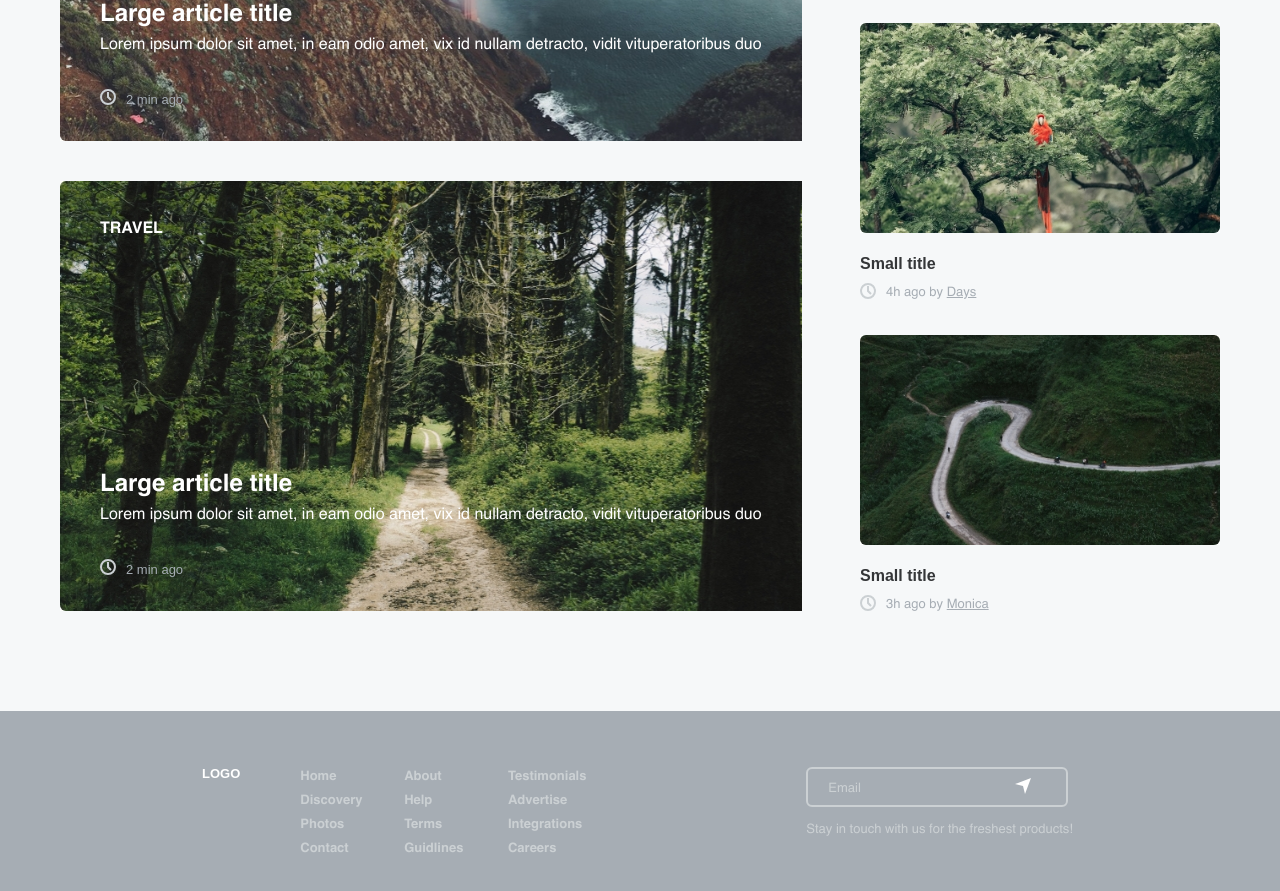
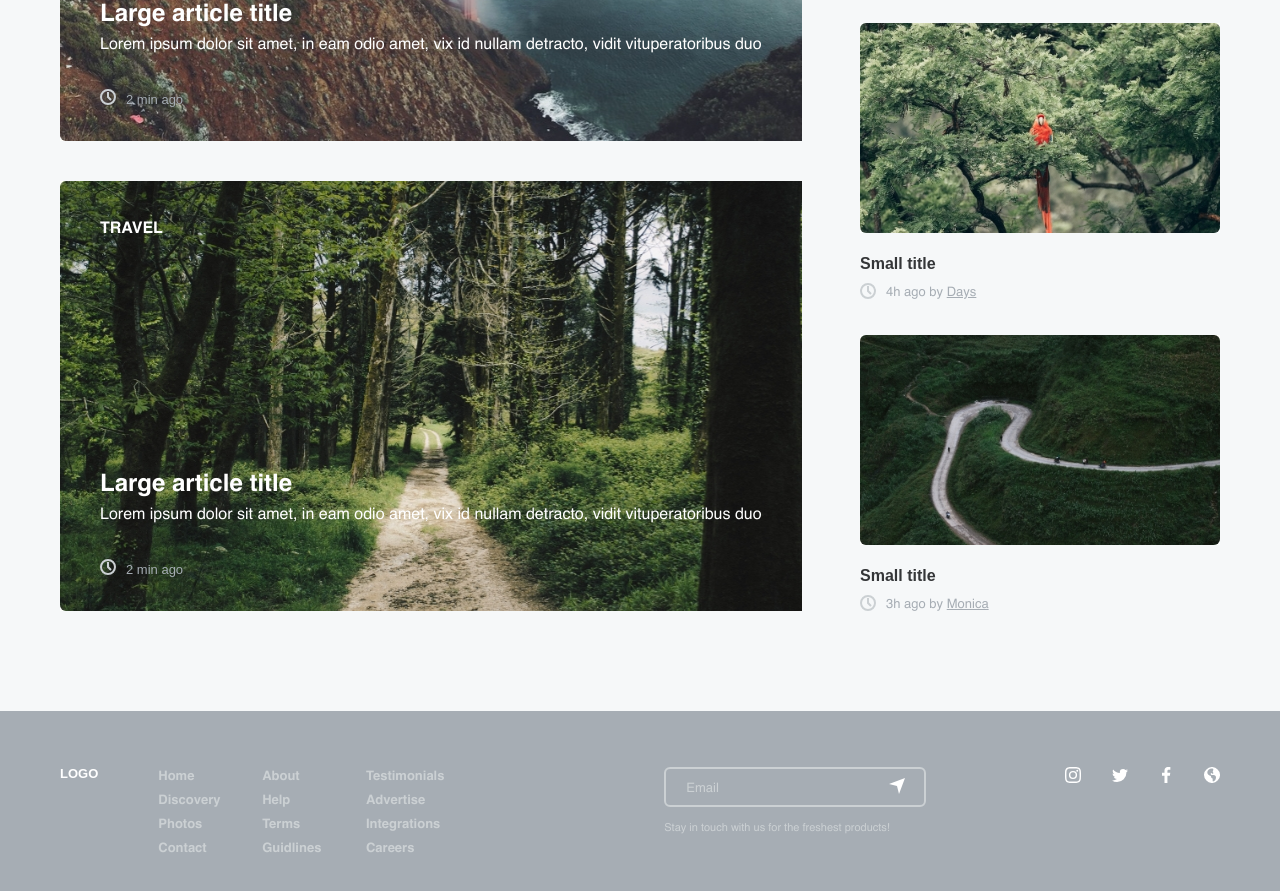
Before and after one commit to temito93/unilab-temo, a website: page index.html in a window 1280 px wide. Shown: the part 1490-2381 px from the top of the page. Drawn offline with Linux system fonts and the light colour scheme; a web font is replaced by a local one.

Commit message:
added footer

```diff
--- a/index.html
+++ b/index.html
@@ -285,6 +285,30 @@
                 <p>Stay in touch with us for the freshest products!</p>
             </div>
         </div>
+
+
+        <div class="footer-soc">
+            <div class="footer-in">
+                <a href="#"><img src="img/instagram.svg" alt="img"></a>
+
+            </div>
+
+            <div class="footer-twit">
+                <a href="#"><img src="img/twitter.svg" alt="img"></a>
+
+            </div>
+
+            <div class="footer-fb">
+                <a href="#"><img src="img/facebook.svg" alt="img"></a>
+
+            </div>
+
+            <div class="footer-path">
+                <a href="#"><img src="img/path4.svg" alt="img"></a>
+
+            </div>
+
+        </div>
     </div>
 </footer>
 
--- a/scss/site/footer.scss
+++ b/scss/site/footer.scss
@@ -6,7 +6,7 @@ footer {
         width: $w-100;
         margin: $m-center;
         display: flex;
-        padding: 56px 0 60px 142px;
+        padding: 56px 0 60px 0px;
 
         .footer-logo {
             h2 {
@@ -91,7 +91,7 @@ footer {
                     display: flex;
                     align-items: center;
                     border: 2px solid $ex-grey;
-                    padding-right: 20px;
+
 
                     height: 40px;
                     border-radius: 6px;
@@ -116,6 +116,10 @@ footer {
 
 
                     }
+                    .email-send {
+                        margin-left: 19px;
+                        margin-right: 19px;
+                    }
 
 
                 }
@@ -125,11 +129,19 @@ footer {
                 margin-top:16px;
                 p {
                     font-family: 'Helvetica', sans-serif;
-                    font-size: $p-13;
+                    font-size: $p-11;
                     font-weight: $regular;
                     color: $ex-grey;
                 }
             }
         }
+
+        .footer-soc {
+            max-width: 160px;
+            width: $w-100;
+            display: flex;
+            justify-content: space-between;
+            margin-left: 139.2px;
+        }
     }
 }
```
Also changed, not shown: css/style.css, img/facebook.svg (added), img/instagram.svg (added), img/path4.svg (added), img/twitter.svg (added).
